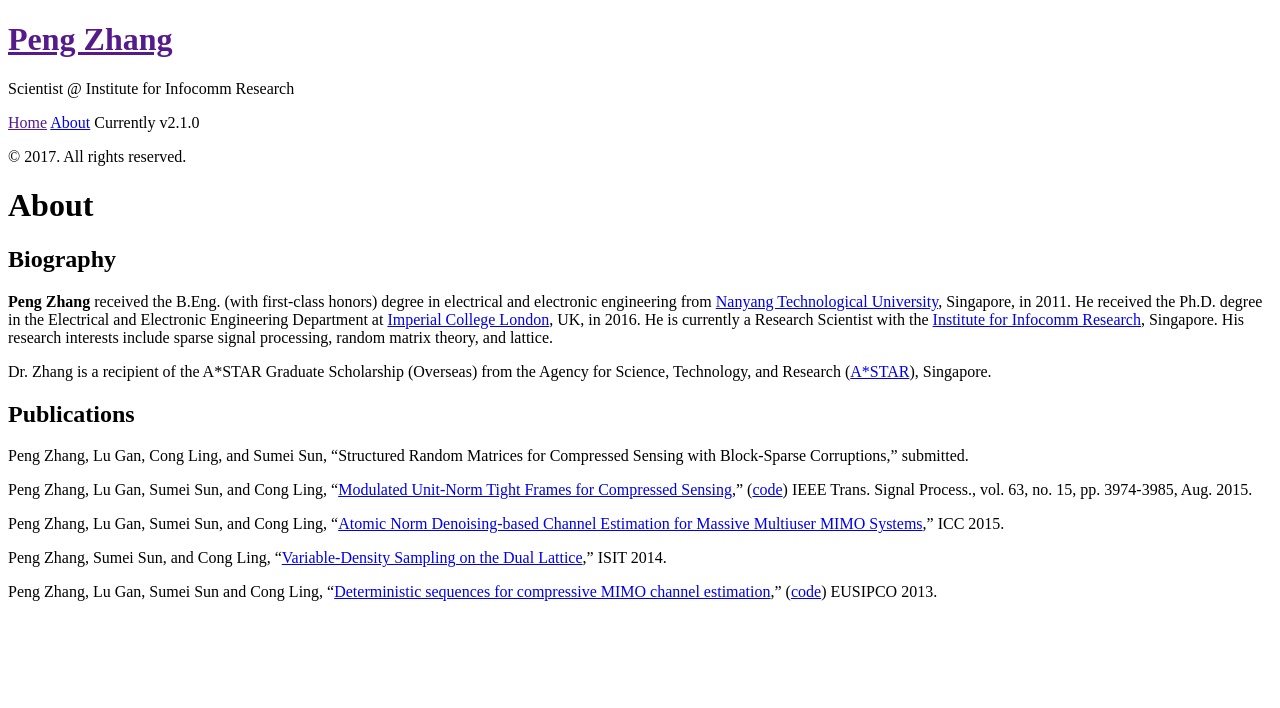
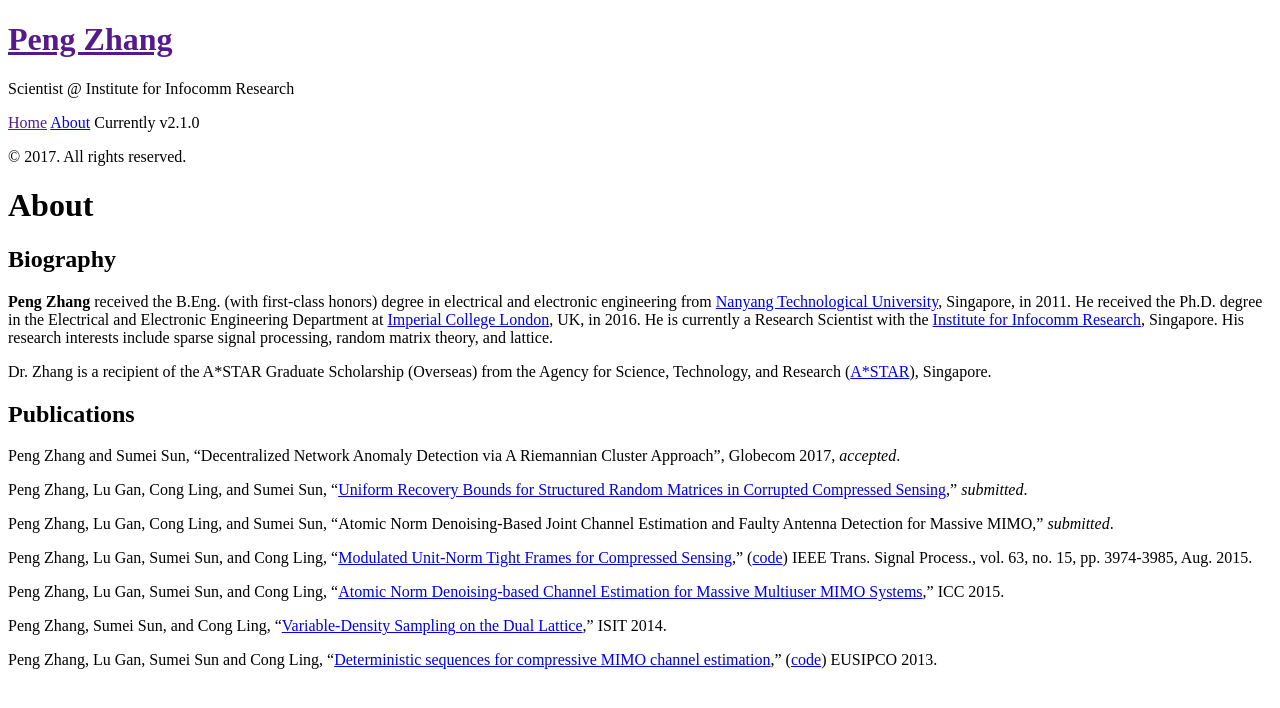
Before and after one commit to p-zhang/p-zhang.github.io, a Jekyll site: the page built from about.md, in a window 1280 px wide. Shown: the top 708 px of the page. Built offline with Jekyll 4.4.1, drawn with Linux system fonts in a browser that asks for light colours; Markdown is read by kramdown in place of the engine named in the settings.

Commit message:
Update about.md

```diff
--- a/about.md
+++ b/about.md
@@ -11,7 +11,12 @@
 Dr. Zhang is a recipient of the A*STAR Graduate Scholarship (Overseas) from the Agency for Science, Technology, and Research ([A*STAR](http://www.a-star.edu.sg/)), Singapore.
 
 ## Publications
-Peng Zhang, Lu Gan, Cong Ling, and Sumei Sun, "Structured Random Matrices for Compressed Sensing with Block-Sparse Corruptions," submitted.
+Peng Zhang and Sumei Sun, "Decentralized Network Anomaly Detection via A Riemannian Cluster Approach", Globecom 2017, _accepted_.
+
+Peng Zhang, Lu Gan, Cong Ling, and Sumei Sun, "[Uniform Recovery Bounds for Structured Random
+Matrices in Corrupted Compressed Sensing](https://arxiv.org/abs/1706.09087)," _submitted_.
+
+Peng Zhang, Lu Gan, Cong Ling, and Sumei Sun, "Atomic Norm Denoising-Based Joint Channel Estimation and Faulty Antenna Detection for Massive MIMO," _submitted_.
 
 Peng Zhang, Lu Gan, Sumei Sun, and Cong Ling, "[Modulated Unit-Norm Tight Frames for Compressed Sensing](http://ieeexplore.ieee.org/xpl/articleDetails.jsp?arnumber=7093188&newsearch=true&queryText=unit%20norm%20tight%20frames%20compressed%20sensing)," ([code](https://github.com/p-zhang/p-zhang.github.io/tree/master/archive/myresearch/udb_matlab_code)) IEEE Trans. Signal Process., vol. 63, no. 15, pp. 3974-3985, Aug. 2015.
 
```
